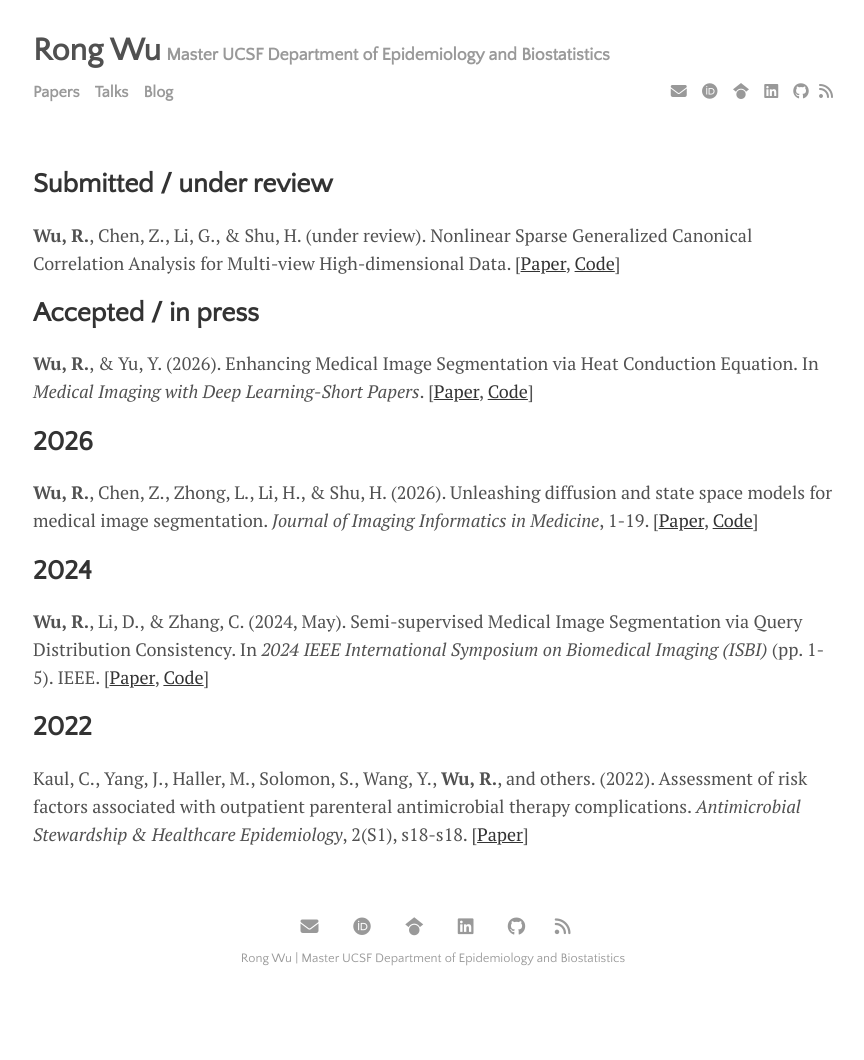
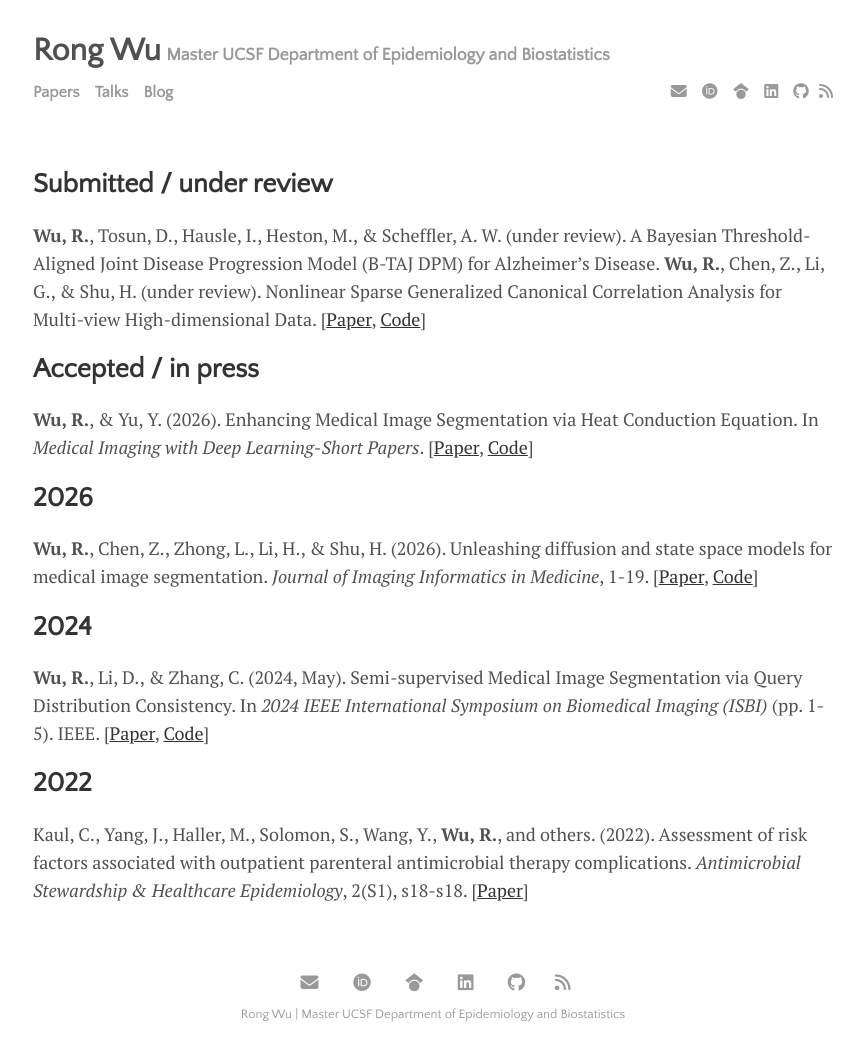
Before and after one commit to Rows21/Rows21.github.io, a Jekyll site: the page built from menu/papers.md, in a window 1280 px wide. Shown: the whole page, without its empty margins (207-1071 px from the left). Built offline with Jekyll 4.4.1, drawn with Linux system fonts in a browser that asks for light colours; before the commit the page ends 1004 px from its top, so only the background shows below that.

Commit message:
Update papers.md

```diff
--- a/menu/papers.md
+++ b/menu/papers.md
@@ -4,6 +4,7 @@
 ---
 
 ## Submitted / under review
+**Wu, R.**, Tosun, D., Hausle, I., Heston, M., & Scheffler, A. W. (under review). A Bayesian Threshold-Aligned Joint Disease Progression Model (B-TAJ DPM) for Alzheimer’s Disease.
 **Wu, R.**, Chen, Z., Li, G., & Shu, H. (under review). Nonlinear Sparse Generalized Canonical Correlation Analysis for Multi-view High-dimensional Data. [[Paper](https://arxiv.org/abs/2502.18756), [Code](https://github.com/Rows21/NSGCCA)]
 
 
```
